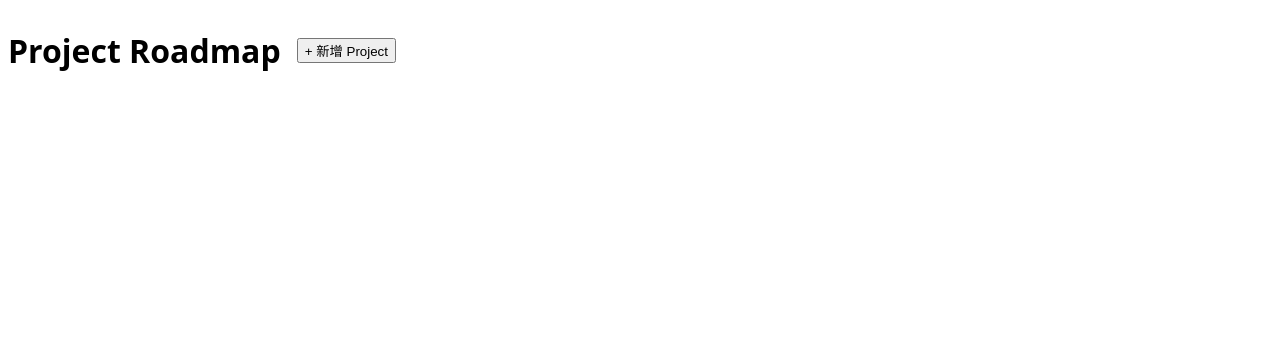
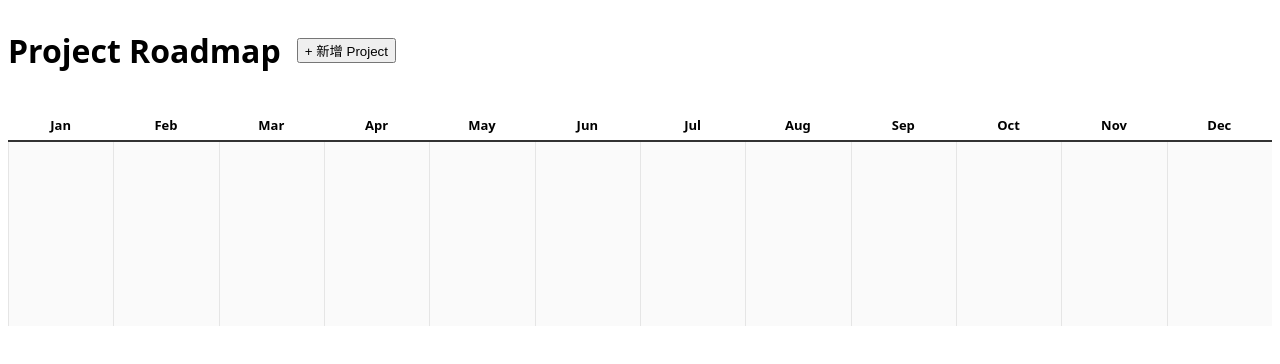
Before and after one commit to zack-liao/project-roadmap, a Vue app: page / in a window 1280 px wide. Shown: the top 364 px of the page. Built offline with nearby package versions, Linux system fonts and the light colour scheme.

Commit message:
feat: render scheduled projects as static gantt bars
Co-Authored-By: Claude Opus 4.8 (1M context) <noreply@anthropic.com>

```diff
--- a/src/App.vue
+++ b/src/App.vue
@@ -2,8 +2,9 @@
 import { ref } from 'vue'
 import { useProjects } from './composables/useProjects.js'
 import ProjectModal from './components/ProjectModal.vue'
+import Timeline from './components/Timeline.vue'
 
-const { projects, addProject } = useProjects()
+const { projects, addProject, updateProject, removeProject } = useProjects()
 
 const modalOpen = ref(false)
 const editing = ref(null)
@@ -12,10 +13,25 @@ function openAdd() {
   editing.value = null
   modalOpen.value = true
 }
-
+function openEdit(project) {
+  editing.value = project
+  modalOpen.value = true
+}
 function handleSave(fields) {
-  addProject(fields)
+  if (editing.value) {
+    updateProject(editing.value.id, fields)
+  } else {
+    // 新增後直接排到第一格方便看到（暫時；Task 8 改成拖曳排程）
+    const p = addProject(fields)
+    updateProject(p.id, { startMonth: 0, lane: nextFreeLane() })
+  }
   modalOpen.value = false
+}
+function nextFreeLane() {
+  const used = projects.value.filter((p) => p.lane !== null).map((p) => p.lane)
+  let lane = 0
+  while (used.includes(lane)) lane++
+  return lane
 }
 </script>
 
@@ -25,9 +41,11 @@ function handleSave(fields) {
     <button @click="openAdd">+ 新增 Project</button>
   </header>
 
-  <ul>
-    <li v-for="p in projects" :key="p.id">{{ p.name }} — {{ p.owner }}</li>
-  </ul>
+  <Timeline
+    :projects="projects"
+    @edit="openEdit"
+    @remove="removeProject"
+  />
 
   <ProjectModal
     :open="modalOpen"
@@ -38,5 +56,5 @@ function handleSave(fields) {
 </template>
 
 <style scoped>
-header { display: flex; align-items: center; gap: 16px; font-family: system-ui, sans-serif; }
+header { display: flex; align-items: center; gap: 16px; font-family: system-ui, sans-serif; margin-bottom: 16px; }
 </style>
--- /dev/null
+++ b/src/components/ProjectBar.vue
@@ -0,0 +1,36 @@
+<script setup>
+import { computed } from 'vue'
+import { monthToPx, durationToPx } from '../composables/geometry.js'
+
+const props = defineProps({
+  project: { type: Object, required: true },
+  monthWidth: { type: Number, required: true },
+})
+const emit = defineEmits(['edit', 'remove'])
+
+const style = computed(() => ({
+  left: monthToPx(props.project.startMonth ?? 0, props.monthWidth) + 'px',
+  width: durationToPx(props.project.duration, props.monthWidth) + 'px',
+  top: (props.project.lane ?? 0) * 44 + 'px',
+  background: props.project.color || '#4f7cff',
+}))
+</script>
+
+<template>
+  <div class="bar" :style="style" @dblclick="emit('edit', project)">
+    <span class="label">{{ project.name }}</span>
+    <button class="del" @click.stop="emit('remove', project.id)">✕</button>
+  </div>
+</template>
+
+<style scoped>
+.bar {
+  position: absolute; height: 36px; border-radius: 6px;
+  color: #fff; display: flex; align-items: center; padding: 0 8px;
+  font: 13px system-ui, sans-serif; overflow: hidden; box-sizing: border-box;
+  cursor: grab; user-select: none;
+}
+.label { flex: 1; white-space: nowrap; overflow: hidden; text-overflow: ellipsis; }
+.del { background: transparent; border: none; color: #fff; cursor: pointer; opacity: 0; }
+.bar:hover .del { opacity: 1; }
+</style>
--- /dev/null
+++ b/src/components/Timeline.vue
@@ -0,0 +1,62 @@
+<script setup>
+import { ref, computed } from 'vue'
+import { useElementSize } from '@vueuse/core'
+import { MONTHS, MONTH_COUNT } from '../constants.js'
+import ProjectBar from './ProjectBar.vue'
+
+const props = defineProps({
+  projects: { type: Array, required: true },
+})
+const emit = defineEmits(['edit', 'remove'])
+
+const trackEl = ref(null)
+const { width: trackWidth } = useElementSize(trackEl)
+const monthWidth = computed(() => (trackWidth.value || 0) / MONTH_COUNT)
+
+// 只畫已排程（startMonth 非 null）的 project
+const scheduled = computed(() =>
+  props.projects.filter((p) => p.startMonth !== null && p.lane !== null)
+)
+
+const laneCount = computed(() =>
+  Math.max(4, ...scheduled.value.map((p) => (p.lane ?? 0) + 1))
+)
+
+defineExpose({ trackEl, monthWidth })
+</script>
+
+<template>
+  <div class="timeline">
+    <div class="header">
+      <div v-for="m in MONTHS" :key="m" class="month-cell">{{ m }}</div>
+    </div>
+    <div
+      ref="trackEl"
+      class="track"
+      :style="{ height: laneCount * 44 + 8 + 'px' }"
+    >
+      <div
+        v-for="i in MONTH_COUNT"
+        :key="i"
+        class="grid-line"
+        :style="{ left: (i - 1) * monthWidth + 'px' }"
+      />
+      <ProjectBar
+        v-for="p in scheduled"
+        :key="p.id"
+        :project="p"
+        :month-width="monthWidth"
+        @edit="emit('edit', $event)"
+        @remove="emit('remove', $event)"
+      />
+    </div>
+  </div>
+</template>
+
+<style scoped>
+.timeline { font-family: system-ui, sans-serif; }
+.header { display: flex; border-bottom: 2px solid #333; }
+.month-cell { flex: 1; text-align: center; padding: 6px 0; font-size: 13px; font-weight: 600; }
+.track { position: relative; background: #fafafa; }
+.grid-line { position: absolute; top: 0; bottom: 0; width: 1px; background: #e5e5e5; }
+</style>
```
